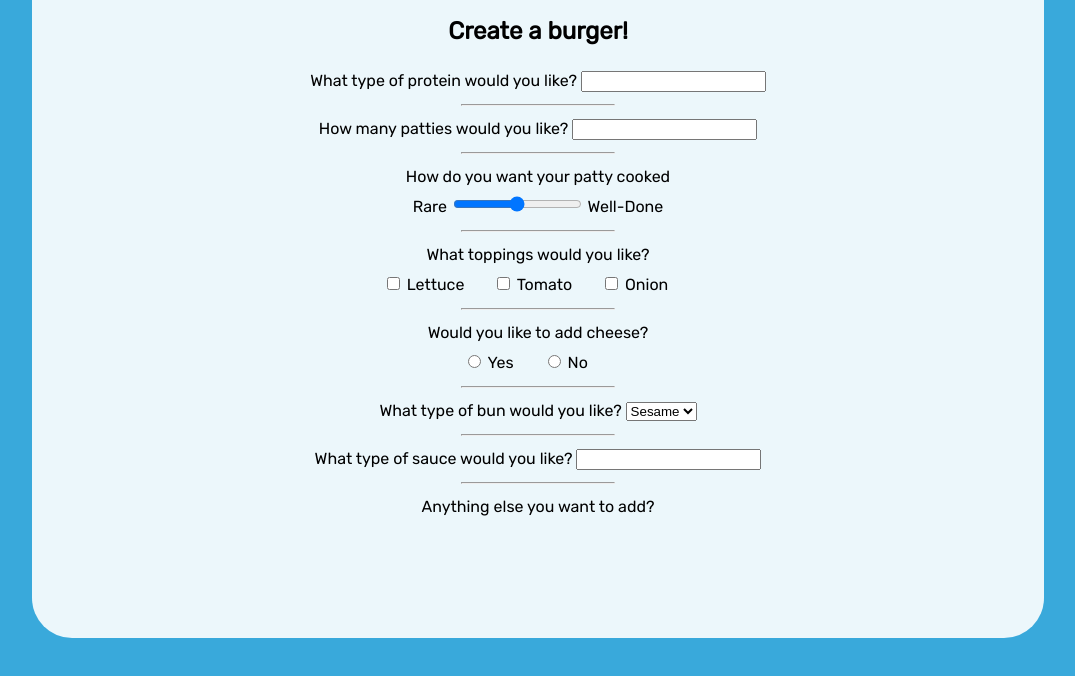
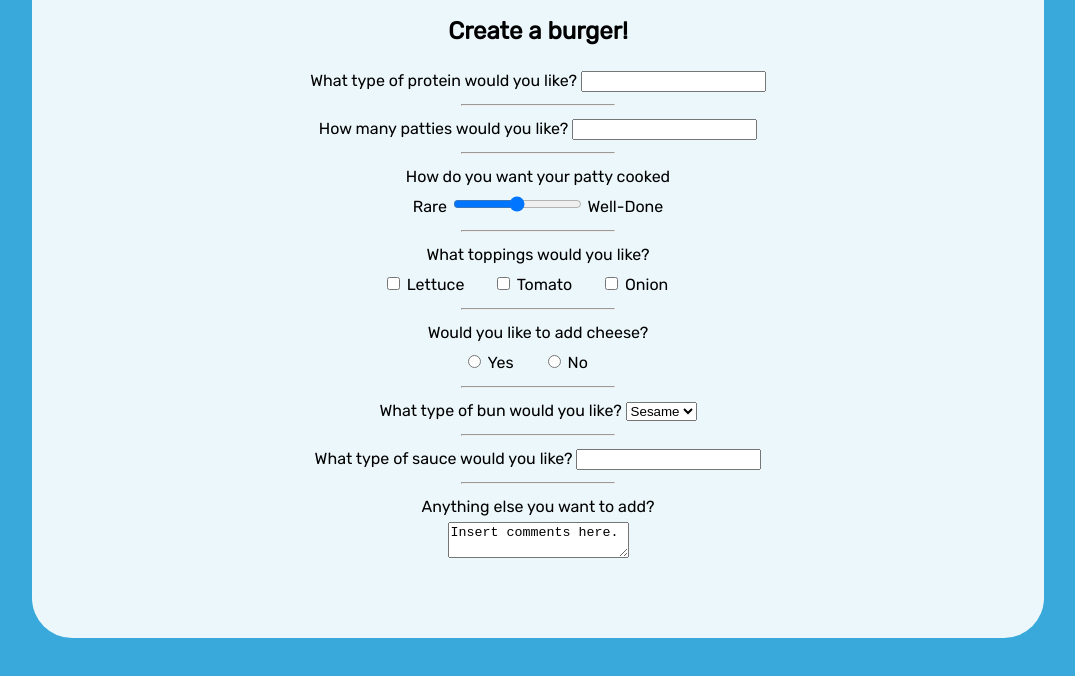
Before and after one commit to Varsonix/Davie-s-Burgers-tutorial, a plain HTML site: page index.html in a window 1280 px wide. Shown: the part 160-836 px from the top of the page, without its empty margins (102-1177 px from the left). Drawn offline with Linux system fonts and the light colour scheme.

Commit message:
Update index.html

```diff
--- a/index.html
+++ b/index.html
@@ -73,7 +73,7 @@
         <section class="extra-info">
           <label for="extra">Anything else you want to add?</label>
           <br>
-          <!--Add your code below-->
+		<textarea id="extra" name="extra">Insert comments here.</textarea>
 
 
         </section>
```
